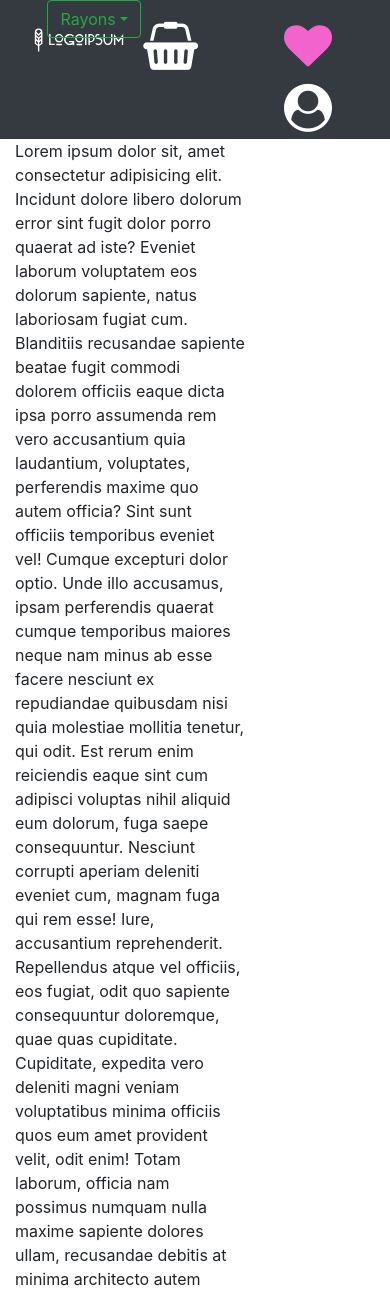
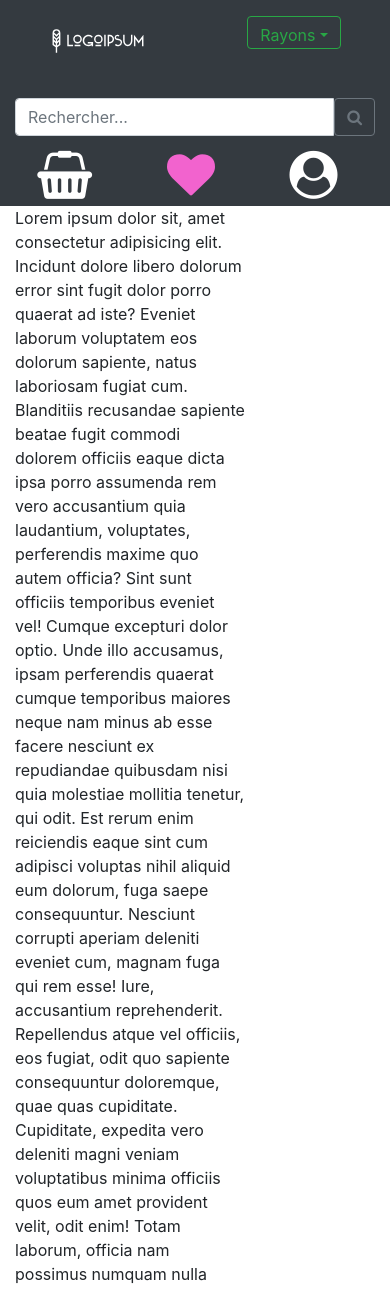
Before and after one commit to mikedebaque/projet-dwwm, a PHP site: page /header.php in a window 390 px wide. Shown: the top 1289 px of the page. Run offline with PHP 8.4, Linux system fonts and the light colour scheme.

Commit message:
Modif responsive

```diff
--- a/css/stylesheet.css
+++ b/css/stylesheet.css
@@ -1,18 +1,22 @@
-.icons{
-    padding-top: 15px;
-}
-.icon{
-    padding-right: 30px;
-    padding-left: 30px;
-}
-
 #menuRayons{
     position: absolute;
     left:0%;
     z-index: 99;
     height: 100vh;
-    width: 12%;
+    width: 25%;
 }
+@media (max-width:1024px) {
+
+    #menuRayons{
+        position: absolute;
+        left:0%;
+        z-index: 99;
+        height: 100vh;
+        width: 50%;
+    }
+
+  }
+
 .rayons{
     color: white;
     border-bottom: 1px solid black;
--- a/header.php
+++ b/header.php
@@ -18,56 +18,46 @@
     <header class="sticky-top">
         <nav class=" navbar-expand-lg navbar-dark bg-dark container-fluid">
             <div class="row">
-                <div class="col-1">
-                    <!-- LOGO -->
-                    <a class="navbar-brand" href="#"><img class="logo" src="media/logo/logo-5.svg" alt="" width="128" height="70"></a>
-                    <!-- Dropdown Rayons -->
-
+                <!-- LOGO et Dropdown Rayons -->
+                <div class="col-sm-12 col-md-12 col-lg-4 nav justify-content-around">
+                    <a class="navbar-brand" href="#"><img class="logo img-fluid" src="media/logo/logo-5.svg" alt="" width="128" height="60"></a>
+                    <span class="pt-3"><button type="button" class="h-50 btn btn-outline-success dropdown-toggle" data-toggle="collapse" data-target="#navbarToggleExternalContent" aria-controls="navbarToggleExternalContent" aria-expanded="false" aria-label="Toggle navigation">Rayons</button></span>
                 </div>
-                <div class="col-1">
-                    <button type="button" class="btn btn-outline-success dropdown-toggle" data-toggle="collapse" data-target="#navbarToggleExternalContent" aria-controls="navbarToggleExternalContent" aria-expanded="false" aria-label="Toggle navigation">Rayons</button>
+                <!-- Div searchbox -->
+                <div class='col-xs-12 col-sm-12 col-md-12 col-lg-4 pt-3'>
+                    <form class='navbar-form'>
+                        <div class='input-group'>
+                            <input class='form-control' type='text' name='search' placeholder='Rechercher...' />
+                            <span class="input-group-btn">
+                                <button type='submit' class='btn btn-outline-secondary'>
+                                    <i class="fa fa-search" aria-hidden="true"></i>
+                                </button>
+                            </span>
                         </div>
-
-                <div class="col-md-1 col-lg-6 justify-content-center collapse navbar-collapse" id="navbarSupportedContent">
-
-                    <!-- Div searchbox -->
-                    <div class="input-group mb-3">
-
-                        <input type="text" class="form-control" placeholder="Rechercher..." aria-label="Recipient's username" aria-describedby="basic-addon2">
-                        <div class="input-group-append">
-                            <button class="btn btn-outline-secondary" type="button"><i class="fa fa-search" aria-hidden="true"></i></button>
-                        </div>
-                    </div>
-
+                    </form>
                 </div>
                 <!-- Div icons -->
-                <div class="col nav icons justify-content-end">
-                    <!-- <div class="col-1 nav icons"> -->
+                <div class="col-md-12 col-sm-12 col-lg-4 nav pt-2 justify-content-around">
                     <!-- icone panier -->
                     <span class="icon">
                         <button class="btn">
                             <i style="color:white;" class="fa fa-shopping-basket fa-3x" aria-hidden="true"></i>
+                            <!-- <i style="color:white;" class="fa fa-shopping-basket fa-2x" aria-hidden="true"></i> -->
                         </button>
                     </span>
-                    <!-- </div> -->
-                    <!-- <div class="col-1 nav icons"> -->
                     <!-- icone favoris avec popover -->
                     <span class="icon">
                         <button id="popoverfav" type="button" class="btn" data-container="body" data-toggle="popover" data-placement="bottom" data-html="true">
                             <i style="color:#f263ce;" class="fa fa-heart fa-3x" aria-hidden="true"></i>
                         </button>
                     </span>
-                    <!-- </div> -->
-                    <!-- <div class="col-1 nav icons"> -->
                     <!-- icone profil -->
                     <span class="icon">
                         <button id="popoverprofil" type="button" class="btn" data-container="body" data-toggle="popover" data-placement="bottom" data-html="true">
                             <i style="color:white;" class="fa fa-user-circle fa-3x" aria-hidden="true"></i>
                         </button>
                     </span>
-                    <!-- </div> -->
                 </div>
-
             </div>
         </nav>
         <!-- Menu déroulant rayons -->
@@ -104,6 +94,7 @@
         <!-- PROFIL POPOVER CONTENT -->
         <div id="profilpopover-content" hidden>
             <div>
+                <p>Je me connecte :</p>
                 <form action="">
                     <div class="form-group">
                         <input class="form-control" type="email" name="" required>
@@ -225,14 +216,6 @@
     <script src="https://code.jquery.com/jquery-3.3.1.slim.min.js" integrity="sha384-q8i/X+965DzO0rT7abK41JStQIAqVgRVzpbzo5smXKp4YfRvH+8abtTE1Pi6jizo" crossorigin="anonymous"></script>
     <script src="https://cdnjs.cloudflare.com/ajax/libs/popper.js/1.14.7/umd/popper.min.js" integrity="sha384-UO2eT0CpHqdSJQ6hJty5KVphtPhzWj9WO1clHTMGa3JDZwrnQq4sF86dIHNDz0W1" crossorigin="anonymous"></script>
     <script src="https://stackpath.bootstrapcdn.com/bootstrap/4.3.1/js/bootstrap.min.js" integrity="sha384-JjSmVgyd0p3pXB1rRibZUAYoIIy6OrQ6VrjIEaFf/nJGzIxFDsf4x0xIM+B07jRM" crossorigin="anonymous"></script>
-    <!-- <script>
-        $("[data-toggle=popover]").popover({
-            html: true,
-            content: function() {
-                return $('#favpopover-content').html();
-            }
-        });
-    </script> -->
     <script src="popover.js"></script>
 </body>
 
```
Lines whose indentation alone changed are shown as unchanged.
